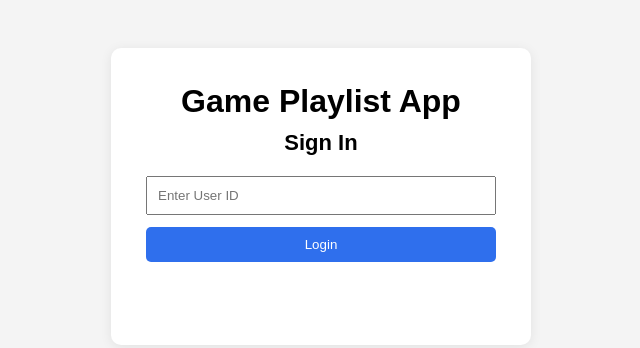
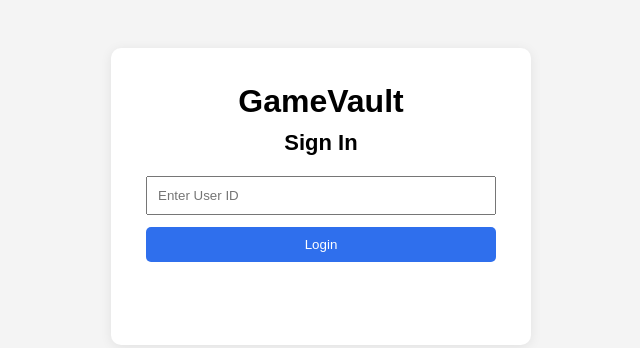
Before and after one commit to neham23/412, a plain HTML site: page login.html in a window 1280 px wide. Shown: the part 204-552 px from the top of the page, without its empty margins (319-959 px from the left). Drawn offline with Linux system fonts and the light colour scheme.

Commit message:
Update title and header for GameVault branding

```diff
--- a/login.html
+++ b/login.html
@@ -3,13 +3,13 @@
 <head>
   <meta charset="UTF-8" />
   <meta name="viewport" content="width=device-width, initial-scale=1.0" />
-  <title>Login - Game Playlist App</title>
+  <title>Login - GameVault</title>
   <link rel="stylesheet" href="style.css" />
 </head>
 <body class="login-body">
   <div class="login-container">
     <div class="login-box">
-      <h1>Game Playlist App</h1>
+      <h1>GameVault</h1>
       <h2>Sign In</h2>
       <input type="number" id="userId" placeholder="Enter User ID" />
       <button id="loginBtn">Login</button>
```
